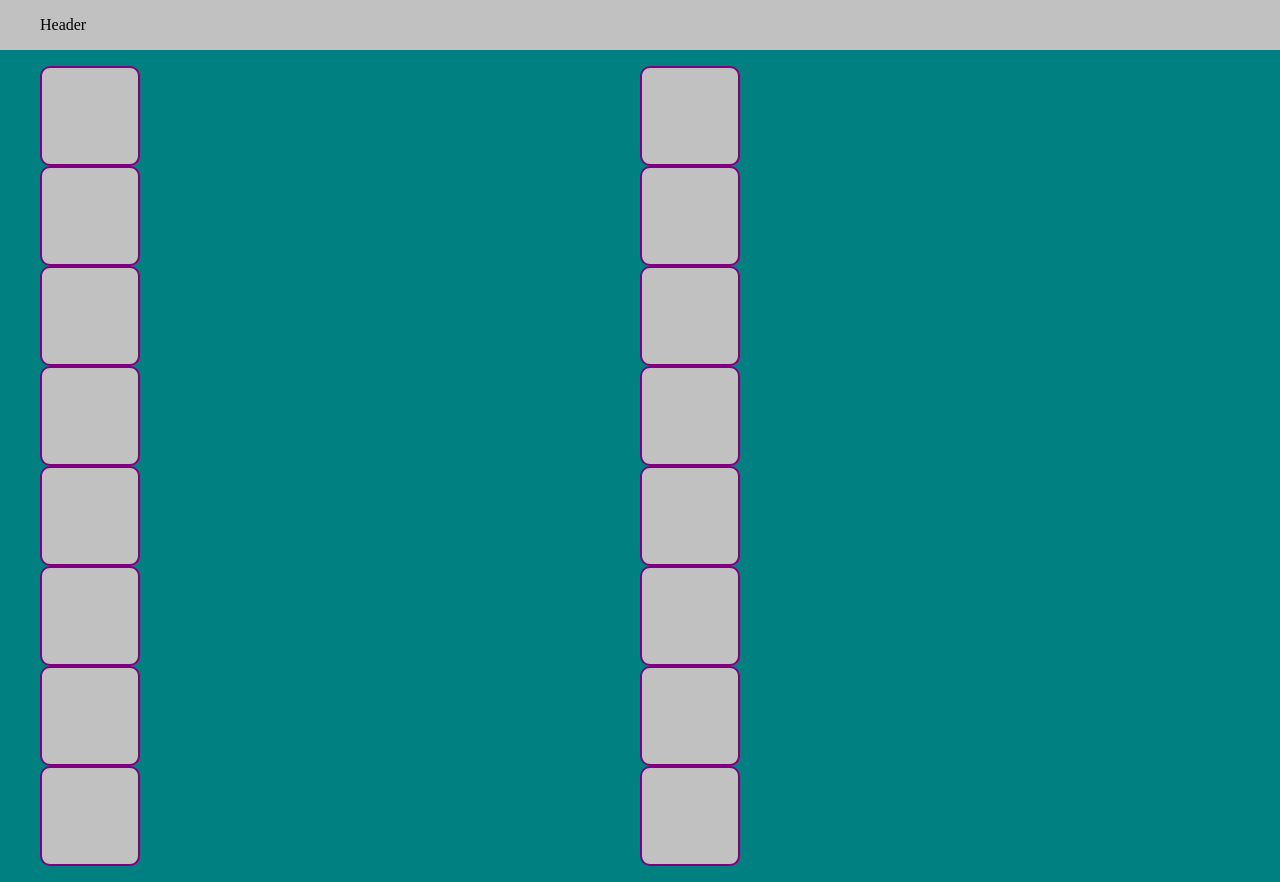
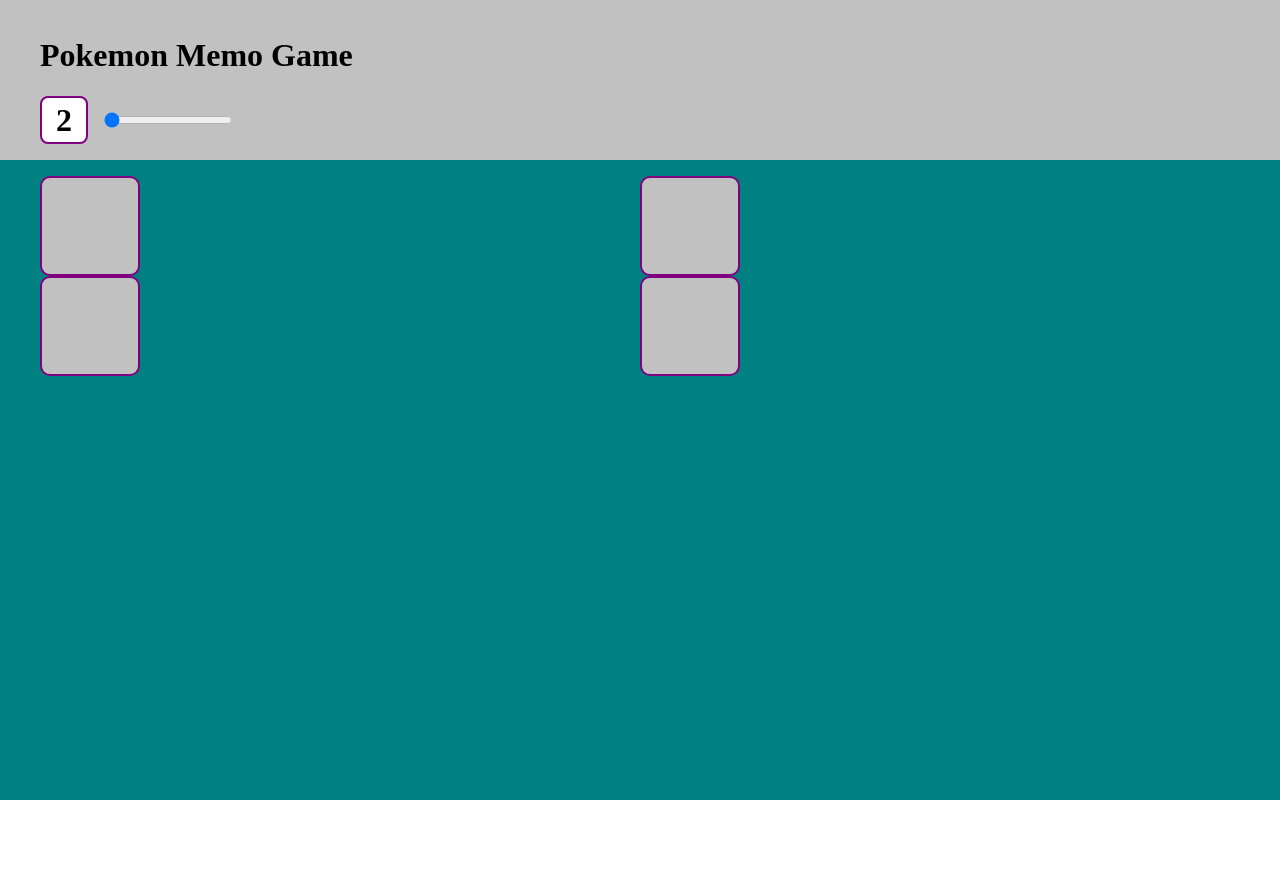
Before and after one commit to m5production/pokemon-memo-game, a React (Vite) app: page / in a window 1280 px wide. After the commit the page ends 800 px from the top, so only its background shows below. Built offline with nearby package versions, Linux system fonts and the light colour scheme.

Commit message:
feat: add pokemon amount control

```diff
--- a/src/components/App/index.tsx
+++ b/src/components/App/index.tsx
@@ -1,10 +1,18 @@
-import { useAppSelector } from '../../store/hooks';
+import { useAppDispatch, useAppSelector } from '../../store/hooks';
 import { Header } from '../Header';
 import { Main } from '../Main';
 import { WinModal } from '../WinModal';
+import { useEffect } from 'react';
+import { setPokemonCards } from '../../store/reducers/gameSlice';
 
 function App() {
   const isWin = useAppSelector((state) => state.isWin);
+  const dispatch = useAppDispatch();
+
+  useEffect(() => {
+    dispatch(setPokemonCards(2));
+  }, []);
+
   return (
     <>
       <Header />
--- /dev/null
+++ b/src/components/CardAmountControl/index.tsx
@@ -0,0 +1,29 @@
+import { ChangeEventHandler, useState } from 'react';
+import { PokemonAmountDisplay } from '../PokemonAmountDisplay';
+import { StyledCardAmountControlWrapper } from './style';
+import { useAppDispatch } from '../../store/hooks';
+import { setPokemonCards } from '../../store/reducers/gameSlice';
+
+export function CardAmountControl() {
+  const dispatch = useAppDispatch();
+  const [pokemonCtr, setPokemonsCtr] = useState<number>(2);
+  const handlePokemonCtrChange: ChangeEventHandler<HTMLInputElement> = (e) => {
+    const newPokemonsCtr = Number(e.target.value)
+    setPokemonsCtr(newPokemonsCtr);
+    dispatch(setPokemonCards(newPokemonsCtr))
+  };
+
+  return (
+    <StyledCardAmountControlWrapper>
+      <PokemonAmountDisplay pokeomonCtr={pokemonCtr}/>
+      <input
+        type="range"
+        step={1}
+        min={2}
+        max={8}
+        value={pokemonCtr}
+        onChange={handlePokemonCtrChange}
+      />
+    </StyledCardAmountControlWrapper>
+  );
+}
--- /dev/null
+++ b/src/components/CardAmountControl/style.ts
@@ -0,0 +1,6 @@
+import styled from 'styled-components';
+
+export const StyledCardAmountControlWrapper = styled.div`
+  display: flex;
+  gap: 1rem;
+`
--- a/src/components/CardsTable/index.tsx
+++ b/src/components/CardsTable/index.tsx
@@ -1,8 +1,9 @@
 import { StyledCardsTable } from './style';
 import { Card } from '../Card';
-import { ICardData } from '../Card/type';
+import { useAppSelector } from '../../store/hooks';
 
-export function CardsTable({ cardsData }: { cardsData: ICardData[] }) {
+export function CardsTable() {
+  const cardsData = useAppSelector((state) => state.cards);
   return (
     <StyledCardsTable $numberOfColumns={2}>
       {cardsData.map((cardData) => (
--- a/src/components/Header/index.tsx
+++ b/src/components/Header/index.tsx
@@ -1,10 +1,14 @@
+import { CardAmountControl } from '../CardAmountControl';
 import { ContentWrapper } from '../ContentWrapper';
 import { StyledHeader } from './style';
 
 export function Header() {
   return (
     <StyledHeader>
-      <ContentWrapper>Header</ContentWrapper>
+      <ContentWrapper>
+        <h1>Pokemon Memo Game</h1>
+        <CardAmountControl />
+      </ContentWrapper>
     </StyledHeader>
   );
 }
--- a/src/components/Main/index.tsx
+++ b/src/components/Main/index.tsx
@@ -1,14 +1,12 @@
 import { CardsTable } from '../CardsTable';
 import { ContentWrapper } from '../ContentWrapper';
 import { StyledMain } from './style';
-import { useAppSelector } from '../../store/hooks';
 
 export function Main() {
-  const cards = useAppSelector((state) => state.cards);
   return (
     <StyledMain>
       <ContentWrapper>
-        <CardsTable cardsData={cards} />
+        <CardsTable />
       </ContentWrapper>
     </StyledMain>
   );
--- /dev/null
+++ b/src/components/PokemonAmountDisplay/index.tsx
@@ -0,0 +1,5 @@
+import { StyledPokemonAmountDisplay } from './style';
+
+export function PokemonAmountDisplay({pokeomonCtr}: {pokeomonCtr: number}) {
+  return <StyledPokemonAmountDisplay>{pokeomonCtr}</StyledPokemonAmountDisplay>;
+}
--- /dev/null
+++ b/src/components/PokemonAmountDisplay/style.ts
@@ -0,0 +1,17 @@
+import styled from 'styled-components';
+
+export const StyledPokemonAmountDisplay = styled.div`
+  height: 3rem;
+  width: 3rem;
+
+  padding: 0.3rem;
+
+  background-color: white;
+  text-align: center  ;
+
+  border: 2px solid purple;
+  border-radius: 0.5rem;
+
+  font-size: 2rem;
+  font-weight: bold;
+`
--- a/src/store/reducers/gameSlice.ts
+++ b/src/store/reducers/gameSlice.ts
@@ -14,7 +14,7 @@
 }
 
 const initialState: IGameState = {
-  cards: getShuffledCardsDataSet(pokemonImgs),
+  cards: [],
   firstInRoundOpenCard: null,
   isCardsClickable: true,
   isWin: false,
@@ -51,6 +51,10 @@
   name: 'game',
   initialState,
   reducers: {
+    setPokemonCards: (state, { payload }: PayloadAction<number>) => {
+      const pokemonImgsSet = [...pokemonImgs].slice(0, payload);
+      state.cards = getShuffledCardsDataSet(pokemonImgsSet);
+    },
     toggleCardOpen: (
       { cards },
       { payload: { id } }: PayloadAction<Pick<ICardData, 'id'>>
@@ -74,6 +78,7 @@
 });
 
 export const {
+  setPokemonCards,
   toggleCardOpen,
   setFirstInRoundOpenCard,
   resetFirstInRoundOpenCard,
```
